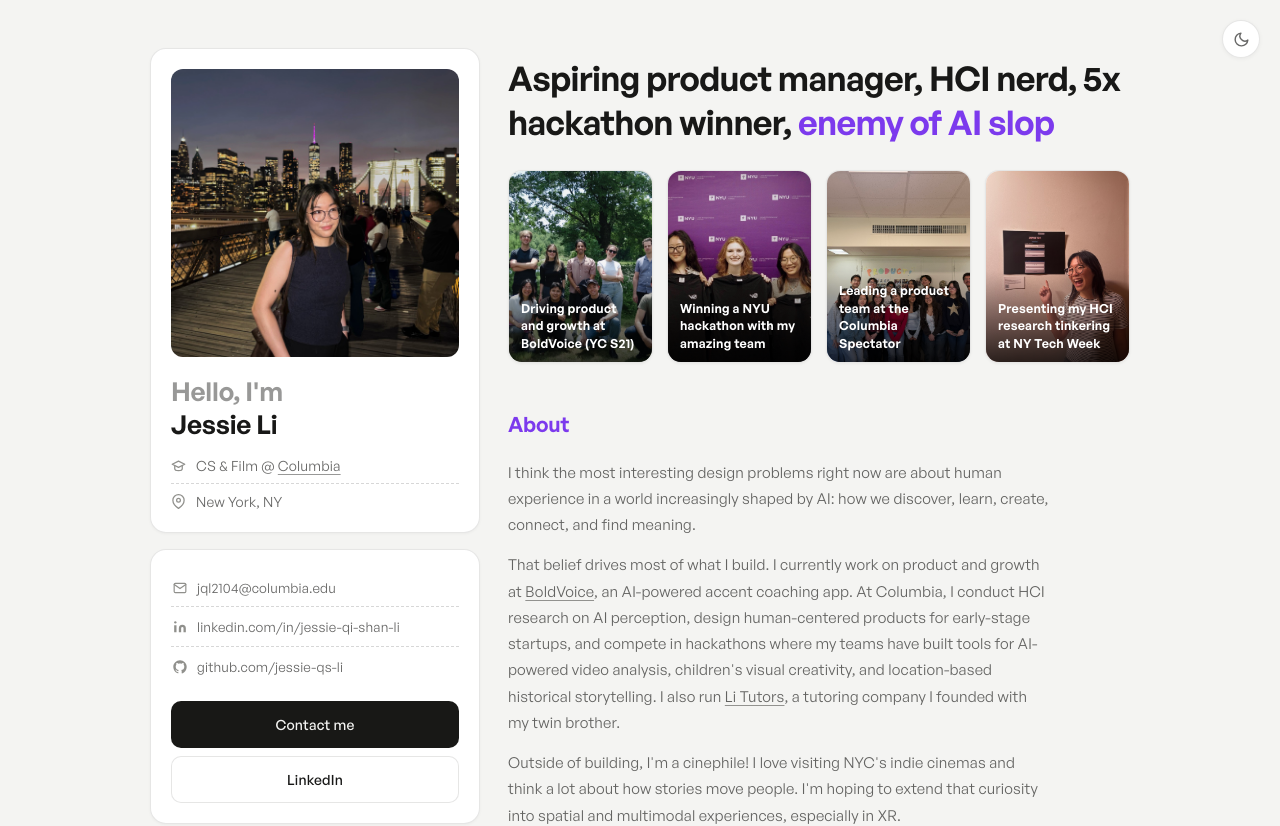
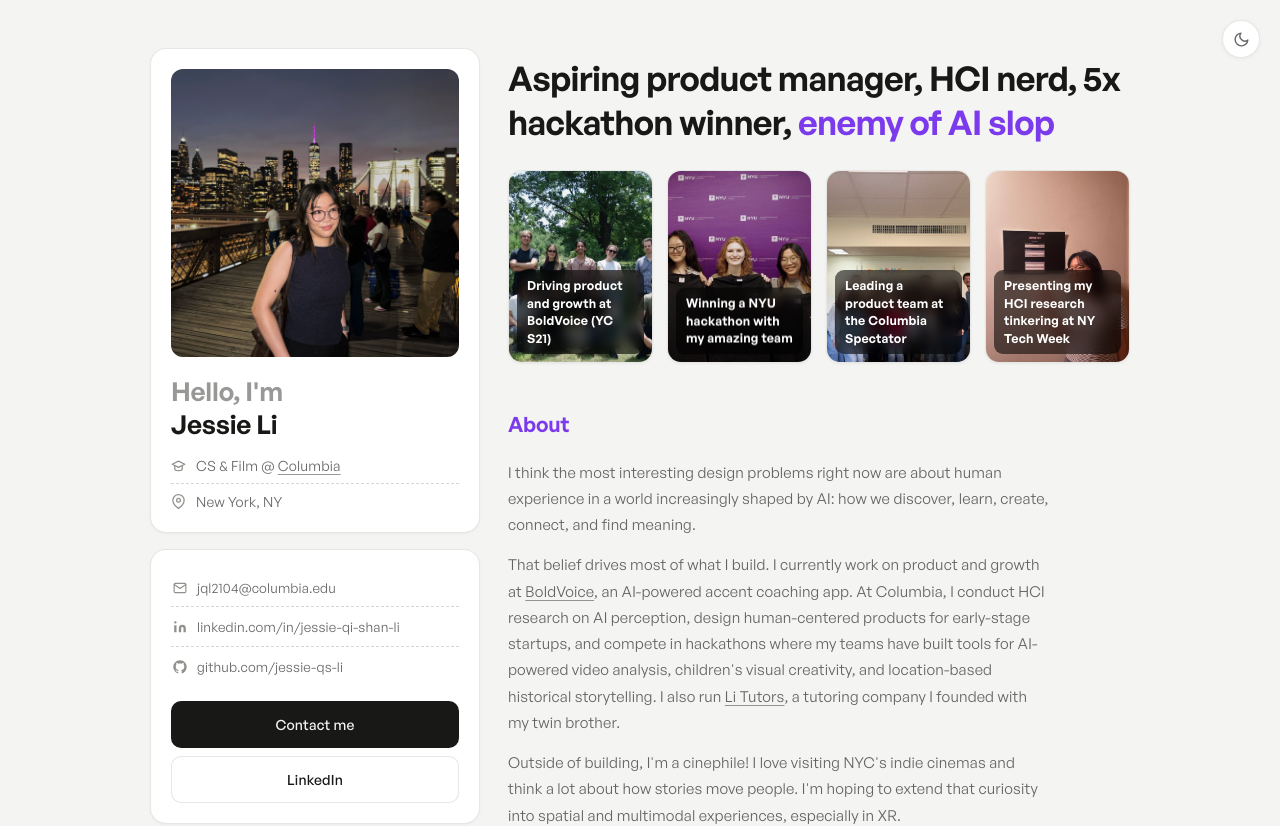
Before and after one commit to jessie-qs-li/portfolio, a Next.js app: page / in a window 1280 px wide. Shown: the top 826 px of the page. Built offline with nearby package versions, Linux system fonts and the light colour scheme; no server answers.

Commit message:
Caption glides bottom-to-top on hover as floating chip

```diff
--- a/app/globals.css
+++ b/app/globals.css
@@ -156,7 +156,6 @@ a.contact-row:hover { color: var(--text); }
   transition: transform 0.3s cubic-bezier(0.34, 1.4, 0.64, 1), box-shadow 0.3s ease;
   cursor: pointer;
 }
-.photo-caption { display: block; }
 .photo-card:hover {
   transform: translate(-6px, -8px) rotate(-1.3deg);
   box-shadow: 0 12px 28px rgba(0,0,0,0.14);
@@ -164,26 +163,21 @@ a.contact-row:hover { color: var(--text); }
 .photo-strip .photo-card:nth-child(even):hover {
   transform: translate(6px, -8px) rotate(1.3deg);
 }
-.photo-card:hover .photo-caption { opacity: 0; }
 @media (prefers-reduced-motion: reduce) {
   .photo-card, .photo-caption { transition: none; }
   .photo-card:hover, .photo-strip .photo-card:nth-child(even):hover { transform: none; }
 }
 .photo-card img { width: 100%; height: 100%; aspect-ratio: 3 / 4; object-fit: cover; display: block; }
 .photo-caption {
-  position: absolute; left: 0; right: 0; bottom: 0;
-  padding: 30px 12px 10px; font-size: 12.5px; font-weight: 600; line-height: 1.4;
-  color: #fff; background: linear-gradient(transparent, rgba(0, 0, 0, 0.74));
-  transition: opacity 0.25s ease;
+  position: absolute; left: 8px; right: 8px;
+  top: calc(100% - 8px); transform: translateY(-100%);
+  display: block; padding: 7px 10px; border-radius: 9px;
+  font-size: 12.5px; font-weight: 600; line-height: 1.4;
+  color: #fff; background: rgba(0, 0, 0, 0.56);
+  backdrop-filter: blur(6px); -webkit-backdrop-filter: blur(6px);
+  transition: top 0.38s cubic-bezier(0.33, 1, 0.68, 1), transform 0.38s cubic-bezier(0.33, 1, 0.68, 1);
 }
-.photo-caption-top {
-  position: absolute; left: 0; right: 0; top: 0; display: block;
-  padding: 10px 12px 30px; font-size: 12.5px; font-weight: 600; line-height: 1.4;
-  color: #fff; background: linear-gradient(rgba(0, 0, 0, 0.74), transparent);
-  opacity: 0; transform: translateY(-6px);
-  transition: opacity 0.25s ease, transform 0.25s ease;
-}
-.photo-card:hover .photo-caption-top { opacity: 1; transform: translateY(0); }
+.photo-card:hover .photo-caption { top: 8px; transform: translateY(0); }
 @media (max-width: 860px) { .photo-strip { grid-template-columns: 1fr 1fr; } }
 
 .about-text p { font-size: 15px; color: var(--text2); line-height: 1.75; max-width: 62ch; }
--- a/app/page.tsx
+++ b/app/page.tsx
@@ -85,7 +85,6 @@ export default function Home() {
               <a className="photo-card" key={p.src} href={p.url} target="_blank" rel="noopener">
                 <Image src={p.src} alt={p.caption} width={700} height={933} style={p.pos ? { objectPosition: p.pos } : undefined} />
                 <span className="photo-caption">{p.caption}</span>
-                <span className="photo-caption-top" aria-hidden>{p.caption}</span>
               </a>
             ))}
           </div>
```
